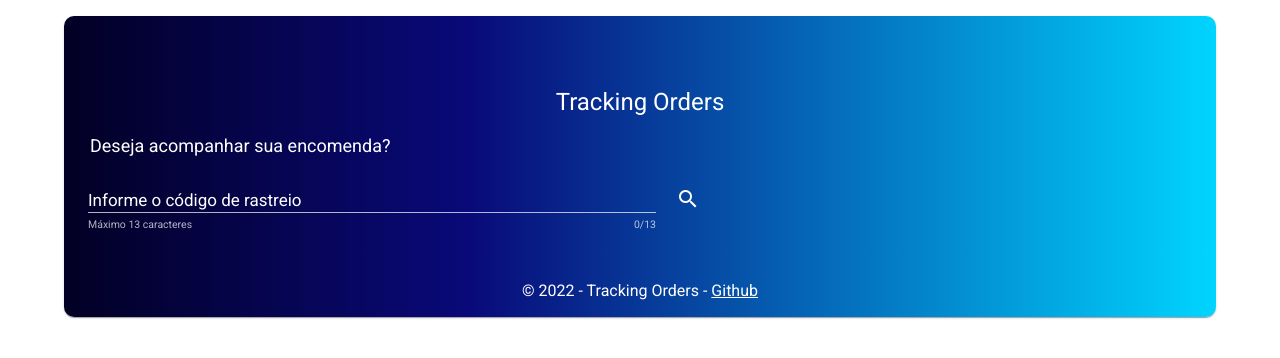
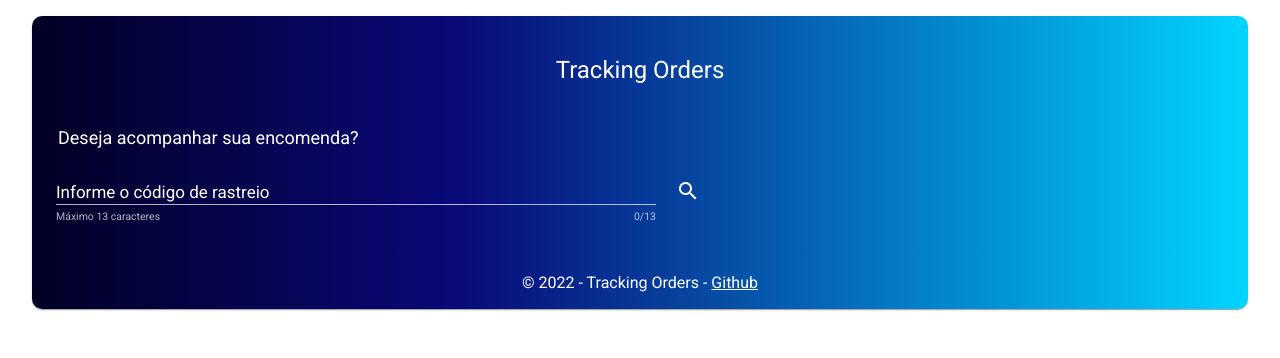
Before and after one commit to nosremehj/tracking-orders, an Angular app: page / in a window 1280 px wide. Shown: the top 358 px of the page. Built offline with nearby package versions, Linux system fonts and the light colour scheme.

Commit message:
home component scss update

```diff
--- a/src/app/components/home/home.component.scss
+++ b/src/app/components/home/home.component.scss
@@ -1,14 +1,15 @@
 .card {
-    width: 90%;
+    width: 95%;
     margin: 1rem auto;
     background: linear-gradient(90deg, rgba(2, 0, 36, 1) 0%, rgba(9, 9, 121, 1) 35%, rgba(0, 212, 255, 1) 100%);
     border-radius: 10px;
-    padding: 5em 0;
+    padding: 1em 0 5em 0;
 
     h1 {
         color: white;
         display: flex;
         justify-content: center;
+        padding: 1em 0;
     }
 
     footer {
```
